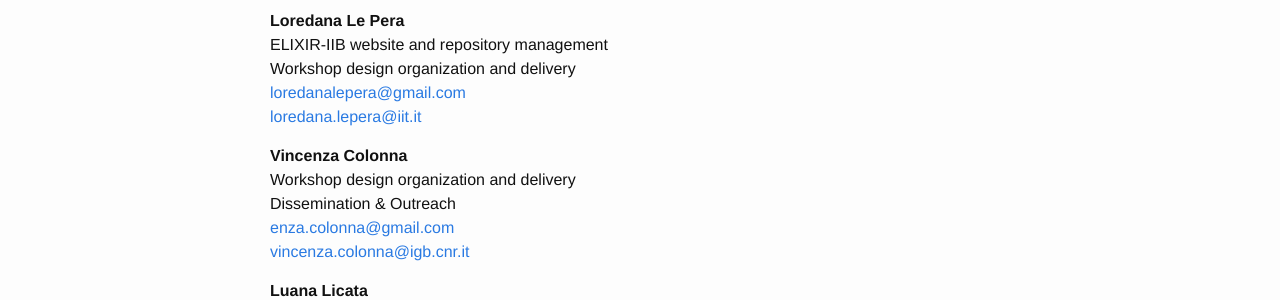
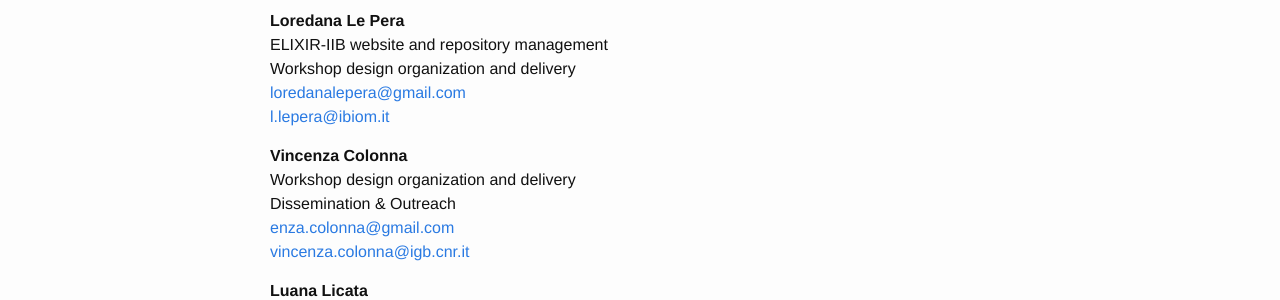
Before and after one commit to ELIXIR-IIB-training/website, a Jekyll site: the page built from _pages/03-contact.md, in a window 1280 px wide. Shown: the part 414-714 px from the top of the page. Built offline with Jekyll 4.4.1, drawn with Linux system fonts in a browser that asks for light colours.

Commit message:
Change Loredana e-mail in Contact

```diff
--- a/_pages/03-contact.md
+++ b/_pages/03-contact.md
@@ -16,7 +16,7 @@ ELIXIR-IIB Training Coordinator<br>
 ELIXIR-IIB website and repository management<br>
 Workshop design organization and delivery<br>
 <loredanalepera@gmail.com><br>
-<loredana.lepera@iit.it>
+<l.lepera@ibiom.it>
 
 **Vincenza Colonna**<br>
 Workshop design organization and delivery <br>
```
